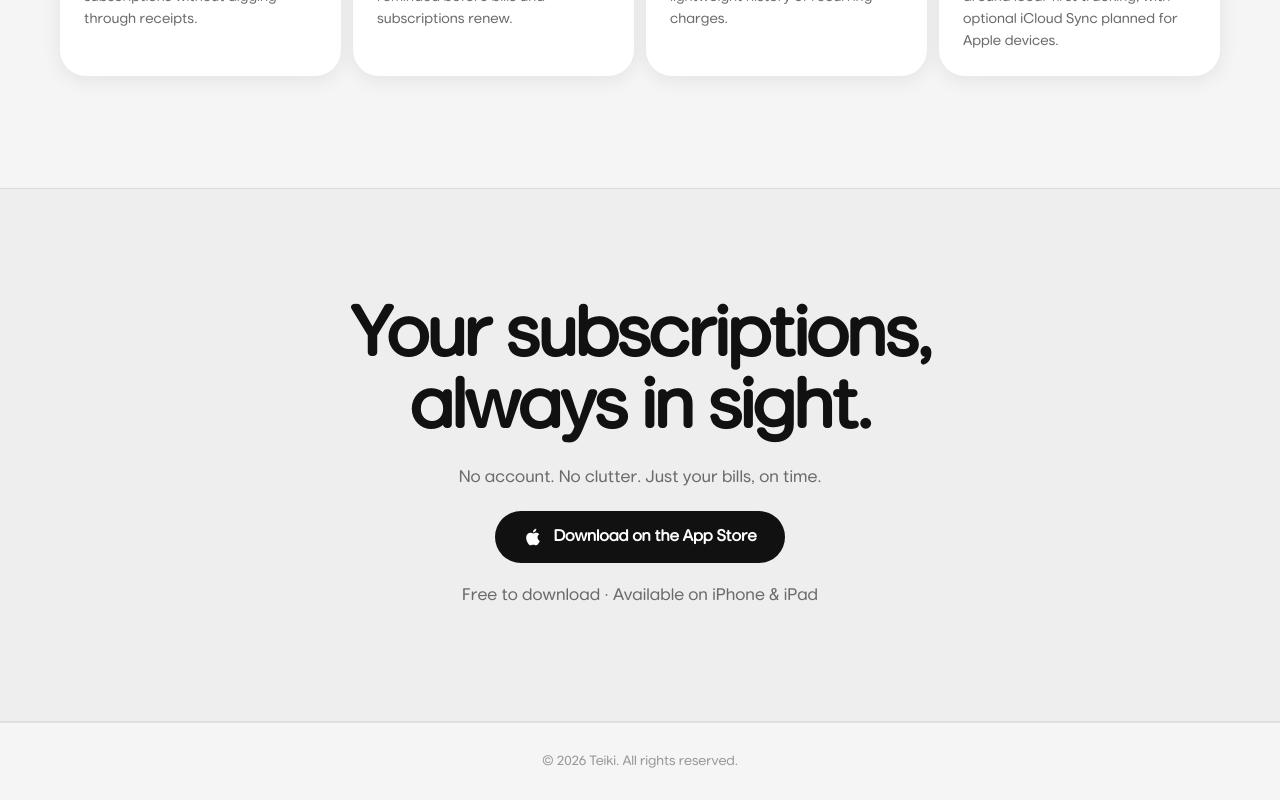
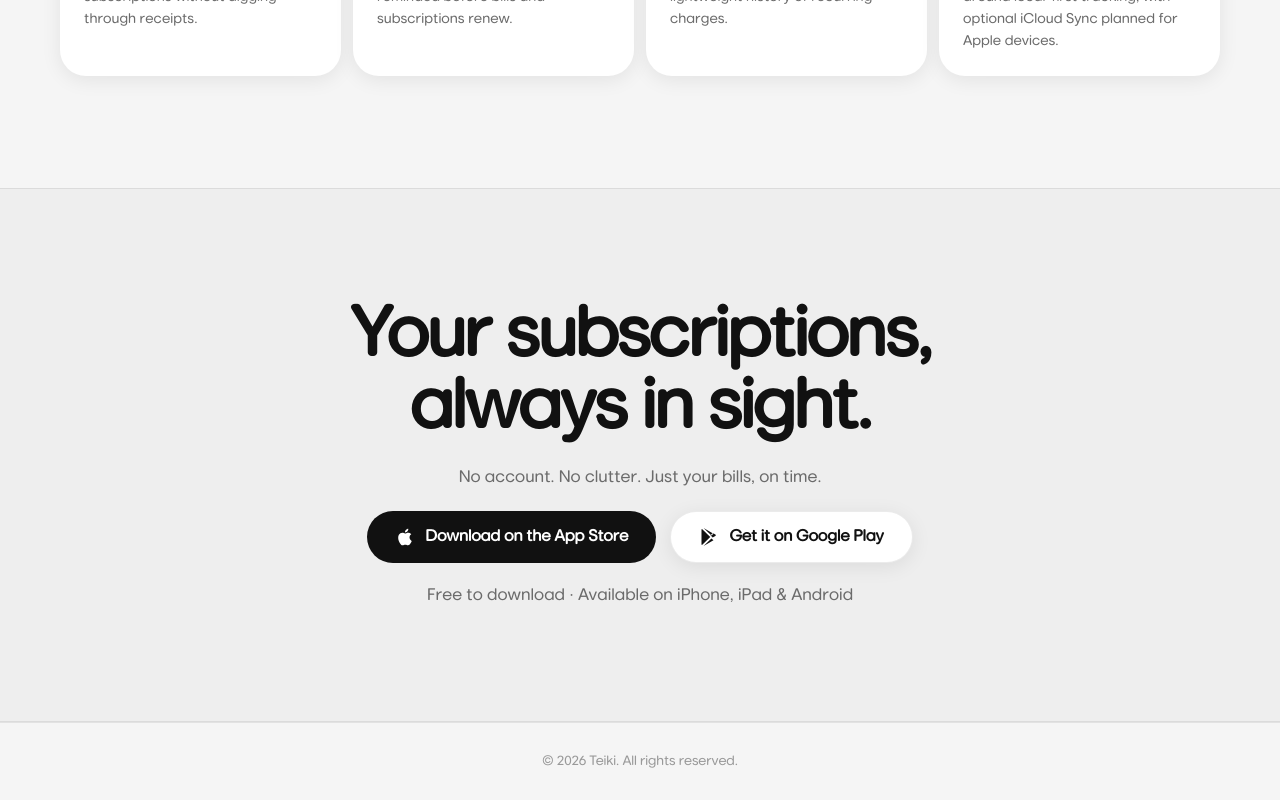
Before and after one commit to teikiapp/teiki-web, an Angular app: page / in a window 1280 px wide. Shown: the part 1332-2132 px from the top of the page. Built offline with nearby package versions, Linux system fonts and the light colour scheme.

Commit message:
feat: add docs support for android

```diff
--- a/src/app/pages/home/home.html
+++ b/src/app/pages/home/home.html
@@ -49,11 +49,17 @@
     <div class="cta-block">
       <h2>Your subscriptions,<br>always in sight.</h2>
       <p>No account. No clutter. Just your bills, on time.</p>
-      <a class="button cta-button" href="https://apps.apple.com" target="_blank" rel="noopener">
-        <svg width="20" height="20" viewBox="0 0 24 24" fill="currentColor" aria-hidden="true"><path d="M18.71 19.5c-.83 1.24-1.71 2.45-3.05 2.47-1.34.03-1.77-.79-3.29-.79-1.53 0-2 .77-3.27.82-1.31.05-2.3-1.32-3.14-2.53C4.25 17 2.94 12.45 4.7 9.39c.87-1.52 2.43-2.48 4.12-2.51 1.28-.02 2.5.87 3.29.87.78 0 2.26-1.07 3.8-.91.65.03 2.47.26 3.64 1.98-.09.06-2.17 1.28-2.15 3.81.03 3.02 2.65 4.03 2.68 4.04-.03.07-.42 1.44-1.38 2.83M13 3.5c.73-.83 1.94-1.46 2.94-1.5.13 1.17-.34 2.35-1.04 3.19-.69.85-1.83 1.51-2.95 1.42-.15-1.15.41-2.35 1.05-3.11z"/></svg>
-        Download on the App Store
-      </a>
-      <p class="cta-note">Free to download &middot; Available on iPhone &amp; iPad</p>
+      <div class="cta-buttons">
+        <a class="button cta-button" href="https://apps.apple.com/app/id6780547178" target="_blank" rel="noopener">
+          <svg width="20" height="20" viewBox="0 0 24 24" fill="currentColor" aria-hidden="true"><path d="M18.71 19.5c-.83 1.24-1.71 2.45-3.05 2.47-1.34.03-1.77-.79-3.29-.79-1.53 0-2 .77-3.27.82-1.31.05-2.3-1.32-3.14-2.53C4.25 17 2.94 12.45 4.7 9.39c.87-1.52 2.43-2.48 4.12-2.51 1.28-.02 2.5.87 3.29.87.78 0 2.26-1.07 3.8-.91.65.03 2.47.26 3.64 1.98-.09.06-2.17 1.28-2.15 3.81.03 3.02 2.65 4.03 2.68 4.04-.03.07-.42 1.44-1.38 2.83M13 3.5c.73-.83 1.94-1.46 2.94-1.5.13 1.17-.34 2.35-1.04 3.19-.69.85-1.83 1.51-2.95 1.42-.15-1.15.41-2.35 1.05-3.11z"/></svg>
+          Download on the App Store
+        </a>
+        <a class="button secondary cta-button" href="https://play.google.com/store/apps/details?id=com.capydev.teiki" target="_blank" rel="noopener">
+          <svg width="20" height="20" viewBox="0 0 24 24" fill="currentColor" aria-hidden="true"><path d="M3.6 2.4a1 1 0 0 0-.6.92v17.36a1 1 0 0 0 .6.92l9.92-9.6L3.6 2.4zm11.34 7.78L5.5 1.18l11.86 6.84-2.42 2.16zm0 3.64 2.42 2.16L5.5 22.82l9.44-9zm1.5-1.33 3.16-1.82a1 1 0 0 0 0-1.74l-3.16-1.82-2.6 2.69 2.6 2.69z"/></svg>
+          Get it on Google Play
+        </a>
+      </div>
+      <p class="cta-note">Free to download &middot; Available on iPhone, iPad &amp; Android</p>
     </div>
   </section>
 </main>
--- a/src/app/pages/privacy/privacy.html
+++ b/src/app/pages/privacy/privacy.html
@@ -2,7 +2,7 @@
   <div class="page-title">
     <p class="eyebrow">Privacy Policy</p>
     <h1>Teiki is built for private subscription tracking.</h1>
-    <p>Last updated: June 17, 2026</p>
+    <p>Last updated: June 29, 2026</p>
   </div>
 
   <div class="content">
@@ -41,7 +41,7 @@
 
     <section>
       <h2>Purchases</h2>
-      <p>Teiki offers paid upgrades — Teiki Pro and individual feature packs — as in-app purchases processed by Apple through the App Store. Your purchase status is used to unlock features and restore purchases.</p>
+      <p>Teiki offers paid upgrades — Teiki Pro and individual feature packs — as in-app purchases processed by the app store you bought through: Apple through the App Store on iOS, or Google through Google Play on Android. Your purchase status is used to unlock features and restore purchases.</p>
       <p>Entitlements and restores are managed through RevenueCat, which may receive purchase information and an anonymous device identifier to validate your entitlements. This data is used for app functionality, not for advertising or tracking.</p>
     </section>
 
--- a/src/app/pages/support/support.html
+++ b/src/app/pages/support/support.html
@@ -2,7 +2,7 @@
   <div class="page-title">
     <p class="eyebrow">Support</p>
     <h1>Need help with Teiki?</h1>
-    <p>Use this page for App Store support, bug reports, billing questions, and general feedback.</p>
+    <p>Use this page for app support, bug reports, billing questions, and general feedback.</p>
   </div>
 
   <div class="content">
@@ -24,12 +24,12 @@
 
     <section>
       <h2>Helpful Details</h2>
-      <p>When contacting support, include your device model, iOS version, Teiki app version, and a short description of what happened.</p>
+      <p>When contacting support, include your device model, operating system version (iOS or Android), Teiki app version, and a short description of what happened.</p>
     </section>
 
     <section>
       <h2>Purchases</h2>
-      <p>For App Store purchase or refund requests, Apple manages billing directly. You can also contact us if a Teiki feature did not unlock after purchase or restore.</p>
+      <p>For purchase or refund requests, billing is managed directly by the store you bought through — Apple on the App Store or Google on Google Play. You can also contact us if a Teiki feature did not unlock after purchase or restore.</p>
     </section>
 
     <section>
--- a/src/styles.css
+++ b/src/styles.css
@@ -376,6 +376,13 @@ h1 {
   margin: 0;
 }
 
+.cta-buttons {
+  display: flex;
+  flex-wrap: wrap;
+  justify-content: center;
+  gap: 14px;
+}
+
 .cta-button {
   display: inline-flex;
   align-items: center;
```
